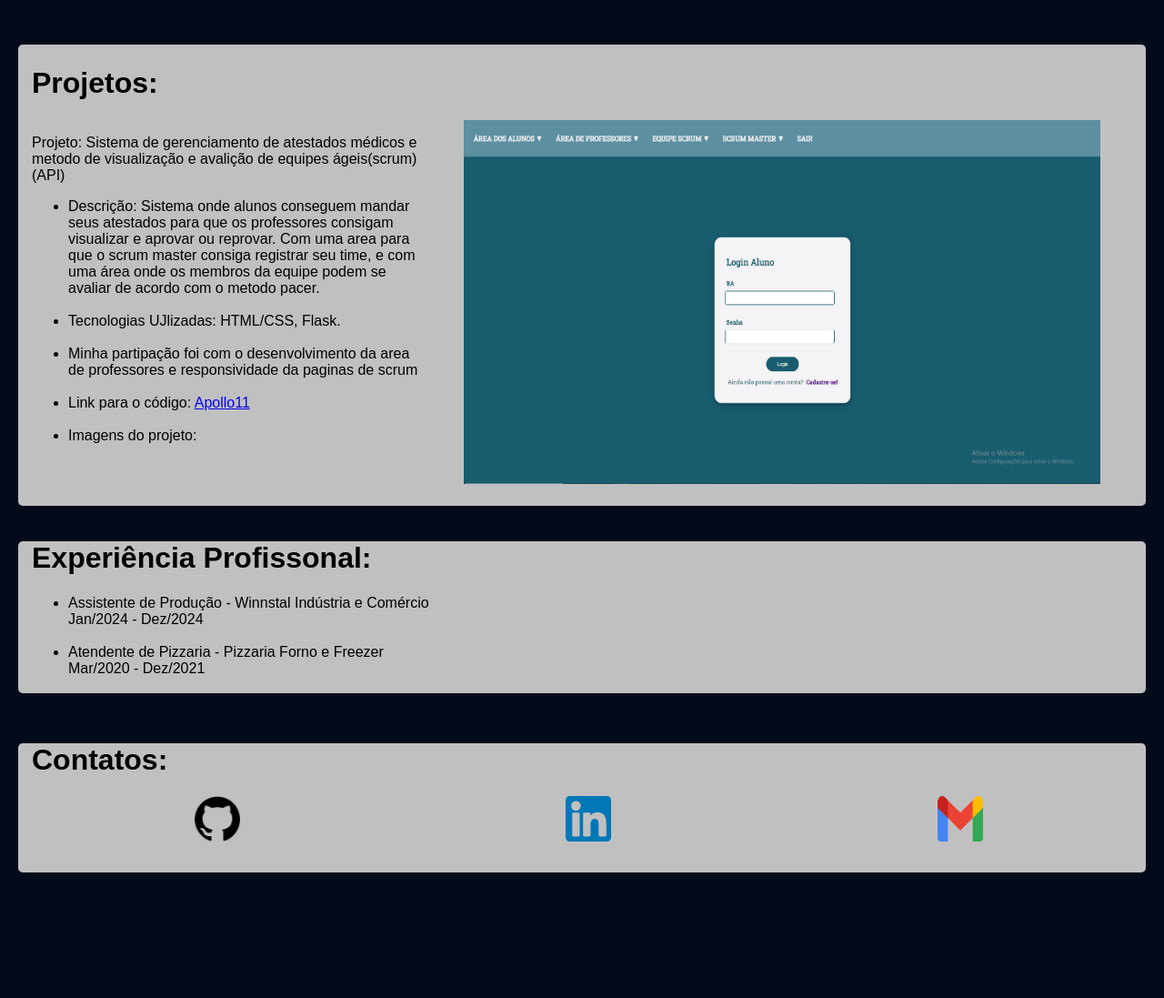
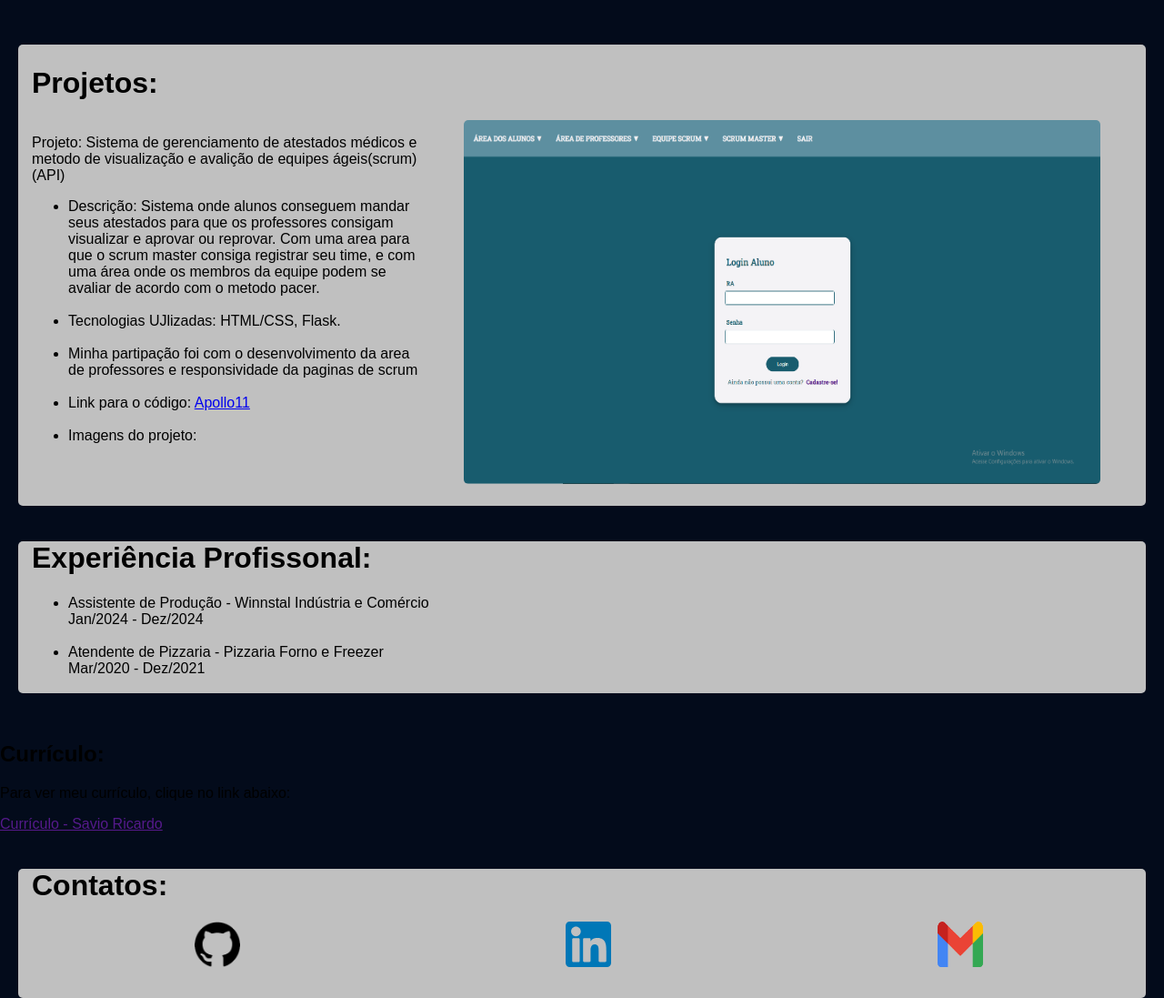
Before and after one commit to aasavio/Portifolio, a plain HTML site: page index.html in a window 1280 px wide. Shown: the part 1680-2777 px from the top of the page at 91% size. Before the commit the page ends 2639 px from the top, so only its background shows below. Drawn offline with Linux system fonts and the light colour scheme.

Commit message:
Atualização 4

```diff
--- a/index.html
+++ b/index.html
@@ -100,7 +100,7 @@
             </ul>
         </div>
         <div >
-            <img src="./css/images/api.png" style="height: 400px; width: 700px;" alt="Api_gif">
+            <img src="./css/images/api.png" style="height: 400px; width: 700px;border-radius: 5px;" alt="Api_gif">
         </div>
     </div>
     </main><br>
@@ -114,6 +114,13 @@
                 Mar/2020 - Dez/2021 </li><br>
         </ul>
     </main><br>
+
+    <section id="curriculo">
+        <h1>Currículo:</h1>
+        <p>Para ver meu currículo, clique no link abaixo:</p>
+        <a href="" target="_blank">Currículo - Savio Ricardo</a>
+    </section><br>
+
     <main id="contatos">
         <h1>Contatos:</h1>
         <div id="icon">
```
